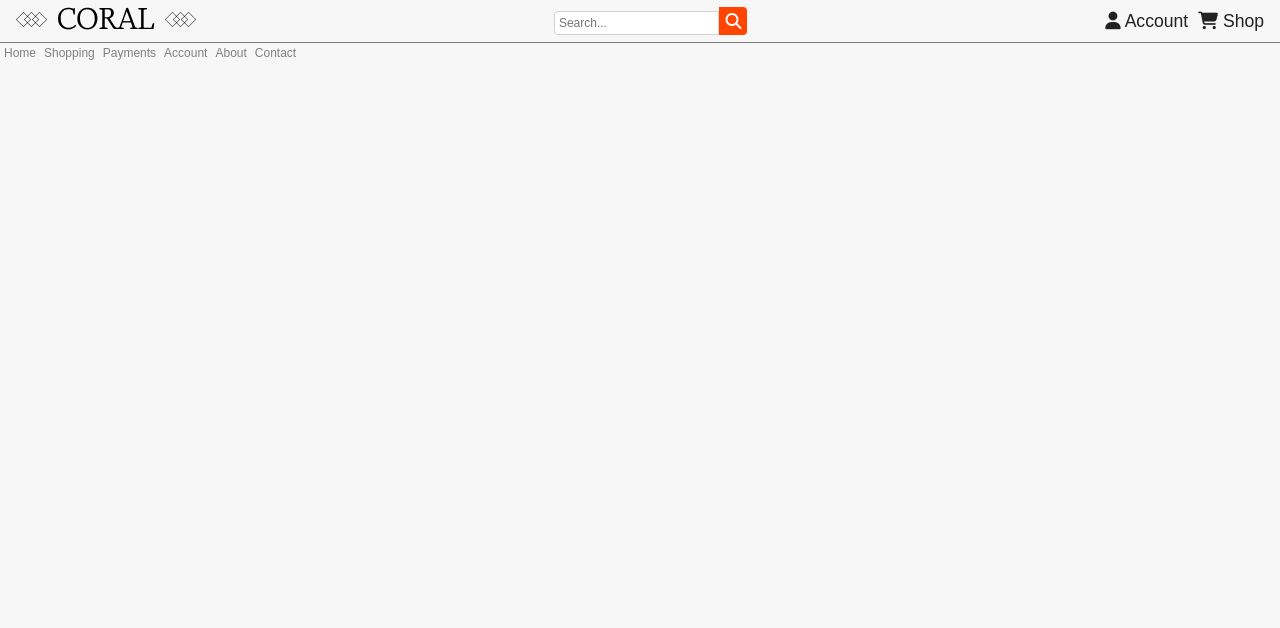
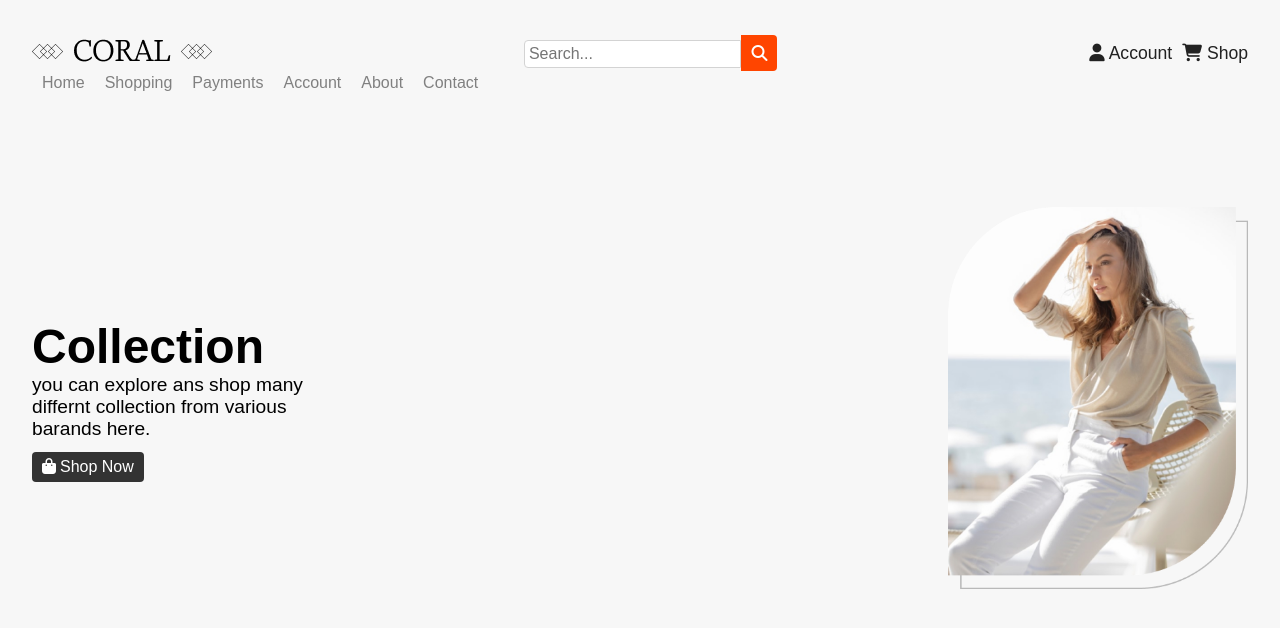
Before and after one commit to AungMyoAye101/ecommerce, a plain HTML site: page index.html in a window 1280 px wide. Drawn offline with Linux system fonts and the light colour scheme.

Commit message:
added landing page

```diff
--- a/index.html
+++ b/index.html
@@ -88,6 +88,19 @@
         </ul>
       </nav>
     </header>
+    <section class="flex-center hero">
+      <div class="title-con">
+        <h1>Collection</h1>
+        <p>
+          you can explore ans shop many differnt collection from various barands
+          here.
+        </p>
+        <button><i class="fa-solid fa-bag-shopping"></i>Shop Now</button>
+      </div>
+      <div class="img-con">
+        <img src="./logo/image-product.png" alt="poster" />
+      </div>
+    </section>
     <script src="./script/nav.js"></script>
   </body>
 </html>
--- a/style/style.css
+++ b/style/style.css
@@ -3,18 +3,17 @@ header {
   top: 0;
   left: 0;
   right: 0;
+  padding: 2rem;
 }
 .head-link {
   justify-content: space-between;
   align-items: center;
-  padding: 2px 1rem;
+  padding: 2px 0;
   background-color: #f7f7f7;
-
-  border-bottom: 1px solid gray;
 }
 nav div input {
   padding: 4px;
-  font-size: 12px;
+  font-size: 1rem;
   border: 1px solid lightgray;
   border-top-left-radius: 4px;
   border-bottom-left-radius: 4px;
@@ -29,7 +28,7 @@ nav div input {
   min-width: 120px;
 }
 .fa-magnifying-glass {
-  padding: 6px;
+  padding: 10px;
   border-top-right-radius: 4px;
   border-bottom-right-radius: 4px;
   margin-left: -4px;
@@ -49,8 +48,8 @@ nav div input {
 /* mav link con */
 .nav-links ul li a {
   color: gray;
-  padding: 2px 4px;
-  font-size: 12px;
+  padding: 4px 10px;
+  font-size: 1rem;
 }
 .nav-links ul li a:hover {
   color: violet;
@@ -90,6 +89,38 @@ nav div input {
   margin-right: 10px;
 }
 
+/* hero section */
+.hero {
+  height: 100vh;
+
+  justify-content: space-between;
+  padding: 2rem;
+}
+.hero .title-con {
+  max-width: 300px;
+}
+.title-con h1 {
+  font-size: 3rem;
+}
+.title-con p {
+  font-size: 1.2rem;
+  font-weight: 300;
+}
+
+.title-con button {
+  background-color: #333;
+  color: white;
+  padding: 6px 10px;
+  margin-top: 12px;
+}
+.title-con button i {
+  margin-right: 4px;
+}
+/* image con */
+.img-con img {
+  width: 300px;
+}
+
 /* responsive for nav bar  */
 @media only screen and (max-width: 768px) {
   .logo,
--- a/style/utitily.css
+++ b/style/utitily.css
@@ -21,3 +21,16 @@ body {
   justify-content: center;
   align-items: center;
 }
+button {
+  cursor: pointer;
+  border-radius: 4px;
+  border: none;
+  padding: 4px 6px;
+  font-size: 1rem;
+  font-family: sans-serif;
+  transition: all 0.2s ease-out;
+}
+button:hover {
+  transform: scale(1.1);
+  color: rebeccapurple;
+}
```
